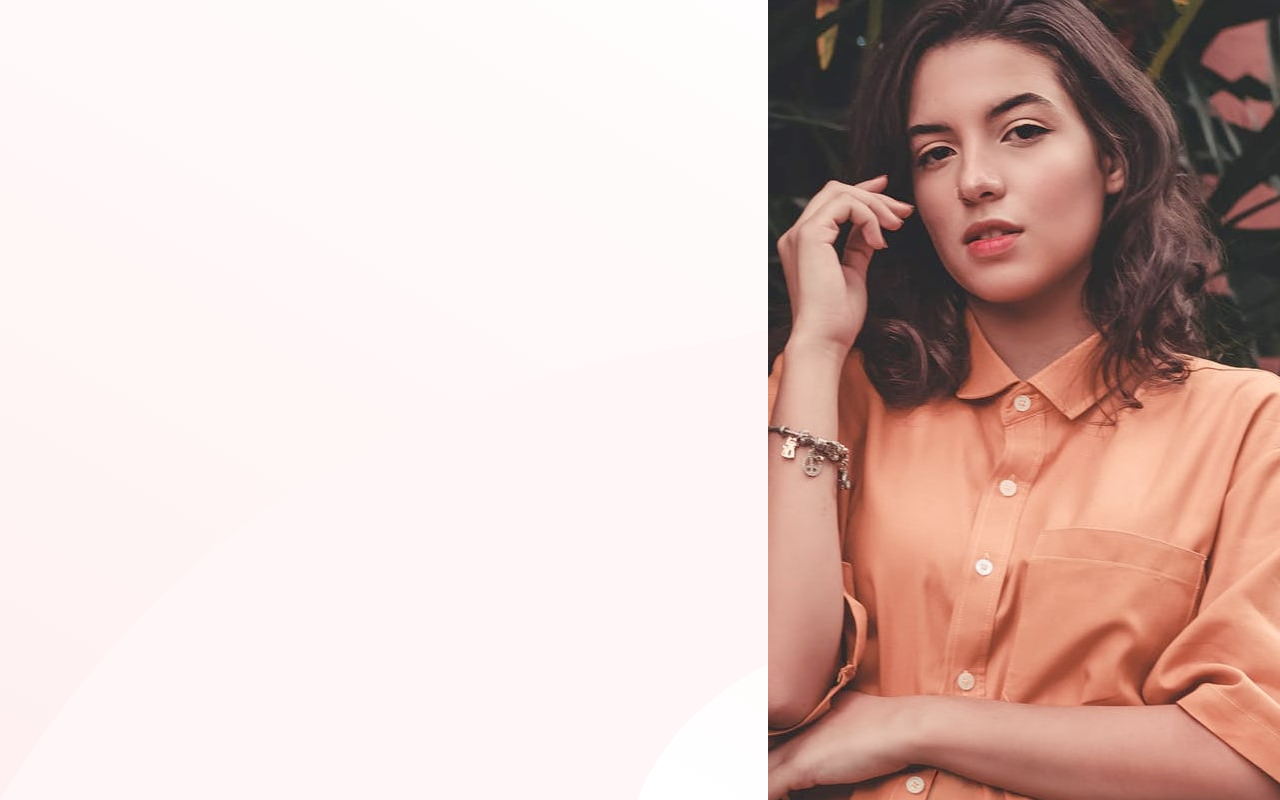
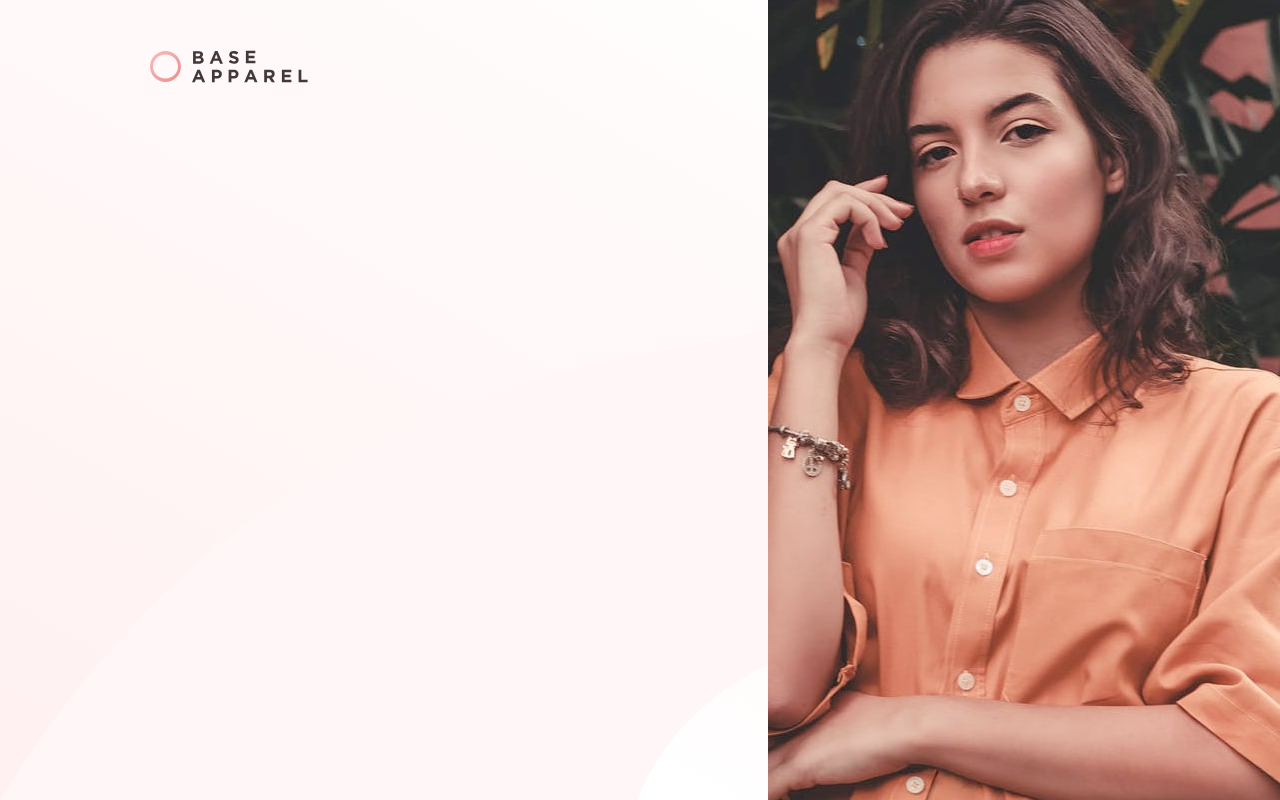
Before and after one commit to sparklaunch/Base-Apparel-Coming-Soon-Page, a Next.js app: page / in a window 1280 px wide. Built offline with nearby package versions, Linux system fonts and the light colour scheme.

Commit message:
로고 이미지 추가 및 본문 스타일 수정

```diff
--- a/src/app/Home.module.css
+++ b/src/app/Home.module.css
@@ -23,3 +23,10 @@
 	display: block;
 	object-fit: cover;
 }
+
+.body {
+	display: flex;
+	flex-direction: column;
+	position: absolute;
+	padding: 50px 150px;
+}
--- a/src/app/page.tsx
+++ b/src/app/page.tsx
@@ -1,6 +1,7 @@
 import Image from "next/image";
 import background from "../shared/assets/images/desktop-background.svg";
 import desktopHero from "../shared/assets/images/desktop-hero.jpg";
+import logo from "../shared/assets/images/logo.svg";
 import styles from "./Home.module.css";
 
 export default function Home() {
@@ -8,6 +9,9 @@ export default function Home() {
 		<main className={styles.main}>
 			<section className={styles.left}>
 				<Image src={background} alt="" className={styles.background} />
+				<div className={styles.body}>
+					<Image src={logo} alt="Logo" />
+				</div>
 			</section>
 			<section className={styles.right}>
 				<Image
```
